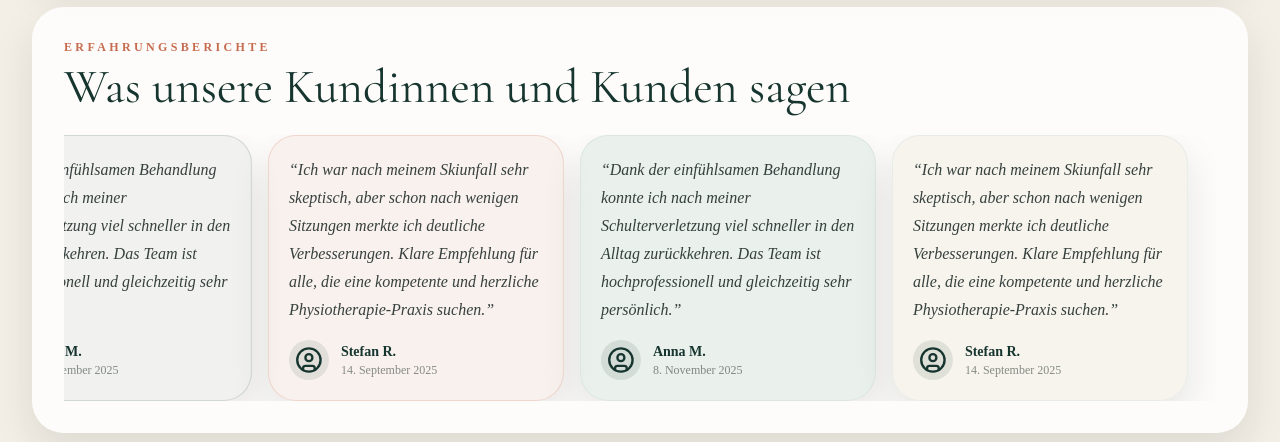
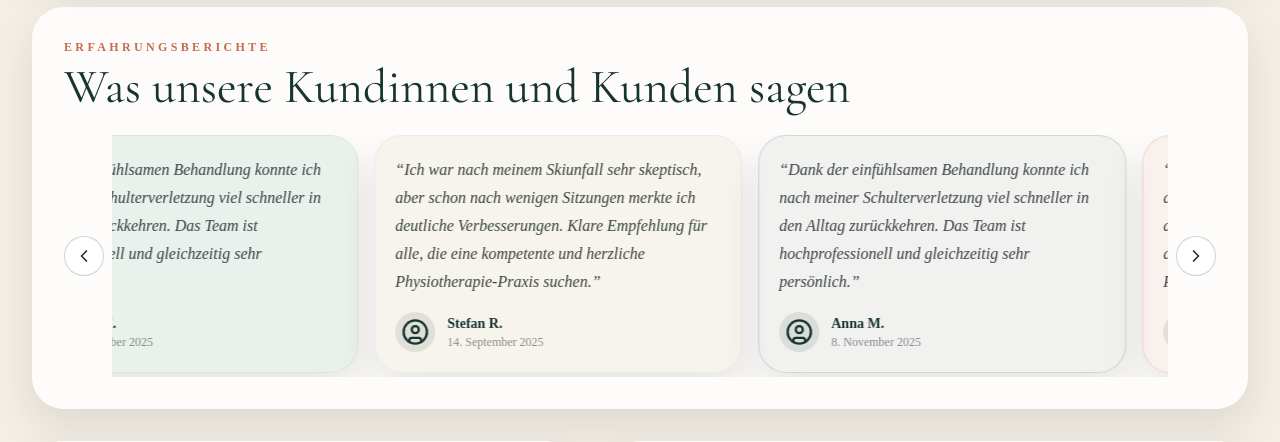
Before and after one commit to niwo/centrenext, a Next.js app: page /de in a window 1280 px wide. Shown: the part 1980-2422 px from the top of the page. Built offline with nearby package versions, Linux system fonts and the light colour scheme.

Commit message:
feat: refine testimonials scrolling controls and spec

```diff
--- a/app/globals.css
+++ b/app/globals.css
@@ -82,30 +82,35 @@ body {
     overflow: hidden;
   }
 
+  .testimonials-marquee-shell {
+    position: relative;
+    padding: 0 3rem;
+  }
+
+  .testimonials-nav {
+    position: absolute;
+    inset: 0;
+    display: flex;
+    align-items: center;
+    justify-content: space-between;
+    pointer-events: none;
+  }
+
+  .testimonials-nav > * {
+    pointer-events: auto;
+  }
+
   .testimonials-track {
     display: flex;
     gap: 1rem;
     width: max-content;
-    animation: testimonials-scroll 34s linear infinite;
+    padding-bottom: 0.25rem;
+    will-change: transform;
   }
 
-  .testimonials-marquee:hover .testimonials-track {
-    animation-play-state: paused;
+  @media (max-width: 640px) {
+    .testimonials-marquee-shell {
+      padding: 0 2.5rem;
+    }
   }
 }
-
-@keyframes testimonials-scroll {
-  from {
-    transform: translateX(0);
-  }
-
-  to {
-    transform: translateX(-50%);
-  }
-}
-
-@media (prefers-reduced-motion: reduce) {
-  .testimonials-track {
-    animation: none;
-  }
-}
--- a/components/sections/testimonials-section.tsx
+++ b/components/sections/testimonials-section.tsx
@@ -1,6 +1,10 @@
+"use client";
+
+import { useEffect, useRef, useState } from "react";
 import Image from "next/image";
-import { UserCircle } from "lucide-react";
+import { ChevronLeft, ChevronRight, UserCircle } from "lucide-react";
 
+import { Button } from "@/components/ui/button";
 import { Card } from "@/components/ui/card";
 import type { TestimonialItem } from "@/lib/content";
 
@@ -21,7 +25,115 @@ const cardColors = [
 ] as const;
 
 export function TestimonialsSection({ testimonials, locale }: TestimonialsSectionProps) {
-  const scrollingItems = [...testimonials.items, ...testimonials.items];
+  const scrollTrackRef = useRef<HTMLDivElement>(null);
+  const [isPaused, setIsPaused] = useState(false);
+  const [isAutoScrollEnabled, setIsAutoScrollEnabled] = useState(true);
+  const singleSetWidthRef = useRef(0);
+  const positionRef = useRef(0);
+  const animationFrameRef = useRef(0);
+  const transitionResetRef = useRef<number | null>(null);
+  const scrollingItems = [...testimonials.items, ...testimonials.items, ...testimonials.items];
+
+  useEffect(() => {
+    const track = scrollTrackRef.current;
+
+    if (!track || testimonials.items.length === 0) {
+      return;
+    }
+
+    const applyTransform = () => {
+      track.style.transform = `translate3d(${-positionRef.current}px, 0, 0)`;
+    };
+
+    const normalizePosition = () => {
+      const singleSetWidth = singleSetWidthRef.current;
+
+      if (singleSetWidth === 0) {
+        return;
+      }
+
+      if (positionRef.current < singleSetWidth * 0.5) {
+        positionRef.current += singleSetWidth;
+      }
+
+      if (positionRef.current > singleSetWidth * 1.5) {
+        positionRef.current -= singleSetWidth;
+      }
+    };
+
+    const updateMetrics = () => {
+      const nextSetWidth = track.scrollWidth / 3;
+      singleSetWidthRef.current = nextSetWidth;
+      positionRef.current = nextSetWidth;
+      applyTransform();
+    };
+
+    updateMetrics();
+    window.addEventListener("resize", updateMetrics);
+
+    const reducedMotion = window.matchMedia("(prefers-reduced-motion: reduce)");
+    const speed = 0.35;
+
+    const step = () => {
+      if (!isPaused && isAutoScrollEnabled && !reducedMotion.matches) {
+        positionRef.current += speed;
+        normalizePosition();
+        applyTransform();
+      }
+
+      animationFrameRef.current = window.requestAnimationFrame(step);
+    };
+
+    animationFrameRef.current = window.requestAnimationFrame(step);
+
+    return () => {
+      window.removeEventListener("resize", updateMetrics);
+      window.cancelAnimationFrame(animationFrameRef.current);
+
+      if (transitionResetRef.current !== null) {
+        window.clearTimeout(transitionResetRef.current);
+      }
+    };
+  }, [isPaused, isAutoScrollEnabled, testimonials.items.length]);
+
+  function scrollManually(direction: "left" | "right") {
+    const track = scrollTrackRef.current;
+    const singleSetWidth = singleSetWidthRef.current;
+
+    if (!track || singleSetWidth === 0) {
+      return;
+    }
+
+    setIsAutoScrollEnabled(false);
+
+    const amount = Math.max(220, singleSetWidth * 0.2);
+
+    track.style.transition = "transform 300ms ease";
+    positionRef.current += direction === "left" ? -amount : amount;
+
+    track.style.transform = `translate3d(${-positionRef.current}px, 0, 0)`;
+
+    if (transitionResetRef.current !== null) {
+      window.clearTimeout(transitionResetRef.current);
+    }
+
+    transitionResetRef.current = window.setTimeout(() => {
+      const activeTrack = scrollTrackRef.current;
+
+      if (activeTrack) {
+        if (positionRef.current < singleSetWidth) {
+          positionRef.current += singleSetWidth;
+        }
+
+        if (positionRef.current >= singleSetWidth * 2) {
+          positionRef.current -= singleSetWidth;
+        }
+
+        activeTrack.style.transition = "";
+        activeTrack.style.transform = `translate3d(${-positionRef.current}px, 0, 0)`;
+      }
+    }, 320);
+  }
 
   return (
     <section id="testimonials" className="section-shell space-y-6">
@@ -30,12 +142,13 @@ export function TestimonialsSection({ testimonials, locale }: TestimonialsSectio
         <h2 className="section-title">{testimonials.title}</h2>
       </div>
 
-      <div className="testimonials-marquee">
-        <div className="testimonials-track">
+      <div className="testimonials-marquee-shell">
+        <div className="testimonials-marquee" onMouseEnter={() => setIsPaused(true)} onMouseLeave={() => setIsPaused(false)}>
+          <div ref={scrollTrackRef} className="testimonials-track">
             {scrollingItems.map((item, index) => (
               <Card
                 key={`${item.slug}-${index}`}
-              className={`flex w-[17rem] shrink-0 flex-col gap-4 border p-5 sm:w-[18.5rem] ${cardColors[index % cardColors.length]}`}
+                className={`flex w-[20rem] shrink-0 flex-col gap-4 border p-5 sm:w-[23rem] ${cardColors[index % cardColors.length]}`}
               >
                 <blockquote className="flex-1 text-base leading-7 text-ink/85 italic">
                   &ldquo;{item.quote}&rdquo;
@@ -70,6 +183,28 @@ export function TestimonialsSection({ testimonials, locale }: TestimonialsSectio
             ))}
           </div>
         </div>
+
+        <div className="testimonials-nav">
+          <Button
+            type="button"
+            variant="outline"
+            aria-label="Scroll testimonials left"
+            className="h-10 w-10 p-0"
+            onClick={() => scrollManually("left")}
+          >
+            <ChevronLeft className="h-5 w-5" />
+          </Button>
+          <Button
+            type="button"
+            variant="outline"
+            aria-label="Scroll testimonials right"
+            className="h-10 w-10 p-0"
+            onClick={() => scrollManually("right")}
+          >
+            <ChevronRight className="h-5 w-5" />
+          </Button>
+        </div>
+      </div>
     </section>
   );
 }
```
Lines whose indentation alone changed are shown as unchanged.
